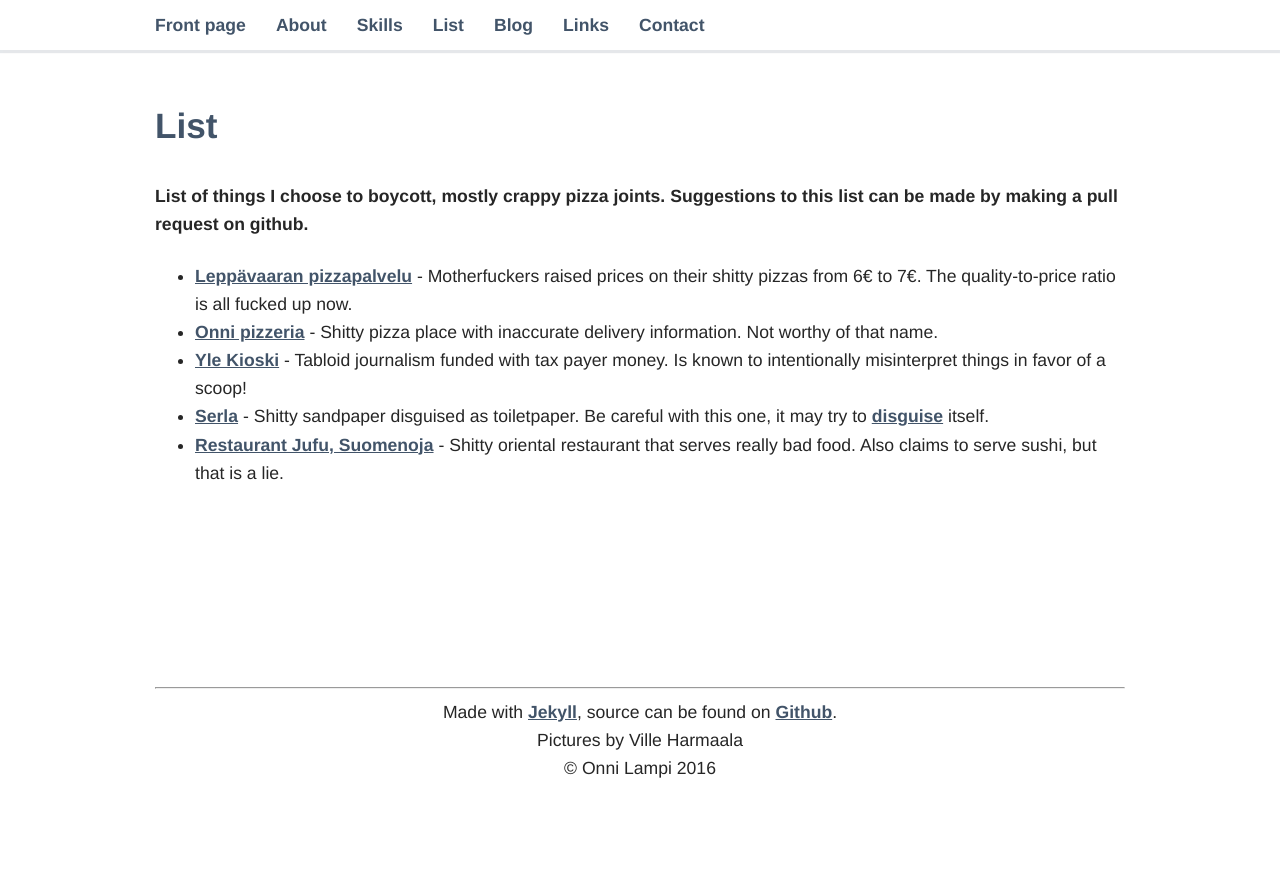
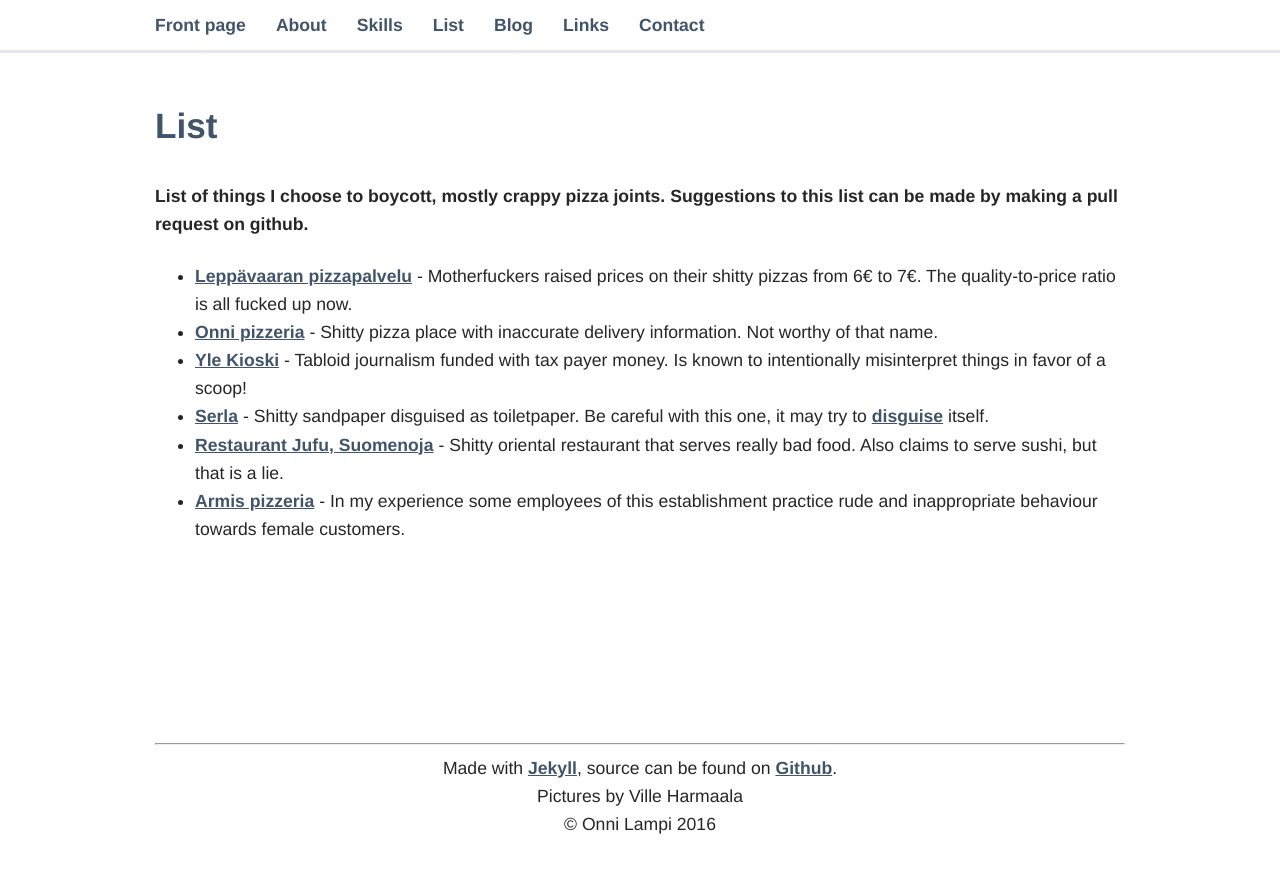
Before and after one commit to veikah/onnilampi.fi, a Jekyll site: the page built from onnilampi.fi/_pages/03_list.md, in a window 1280 px wide and 938 px high. Shown: the top 873 px of the window. Built offline with Jekyll 4.4.1, drawn with Linux system fonts in a browser that asks for light colours.

Commit message:
Add armis to the List

```diff
--- a/onnilampi.fi/_pages/03_list.md
+++ b/onnilampi.fi/_pages/03_list.md
@@ -11,6 +11,7 @@
 * [Yle Kioski][yle-kioski] - Tabloid journalism funded with tax payer money. Is known to intentionally misinterpret things in favor of a scoop!
 * [Serla][serla] - Shitty sandpaper disguised as toiletpaper. Be careful with this one, it may try to [disguise][serla-disguise] itself.
 * [Restaurant Jufu, Suomenoja][jufu] - Shitty oriental restaurant that serves really bad food. Also claims to serve sushi, but that is a lie.
+* [Armis pizzeria][armis] - In my experience some employees of this establishment practice rude and inappropriate behaviour towards female customers.
 
 [lpp]: http://www.leppavaaranpizzapalvelu.fi/
 [onni-pizzeria]: https://pizza-online.fi/ravintolat/helsinki/onnipizzeria
@@ -18,3 +19,4 @@
 [serla]: http://serla.fi/
 [serla-disguise]: http://www.aalto.fi/fi/current/news/2016-08-04-002/
 [jufu]: http://www.jufu.fi/index_fi.html
+[armis]: https://pizza-online.fi/ravintolat/espoo/armispizzeria
--- a/onnilampi.fi/_posts/2016-09-26-mouhon-ABC.markdown
+++ b/onnilampi.fi/_posts/2016-10-26-mouhon-ABC.markdown
@@ -2,7 +2,7 @@
 layout: post
 title:  "How to argument correctly"
 headline: "Hyvän mouhon ABC"
-date:   2016-09-25 00:00:00 +0300
+date:   2016-10-25 00:00:00 +0300
 permalink: /blog/mouhon-abc/
 language: fin
 author: "Konsta Hölttä ja Onni Lampi"
```
